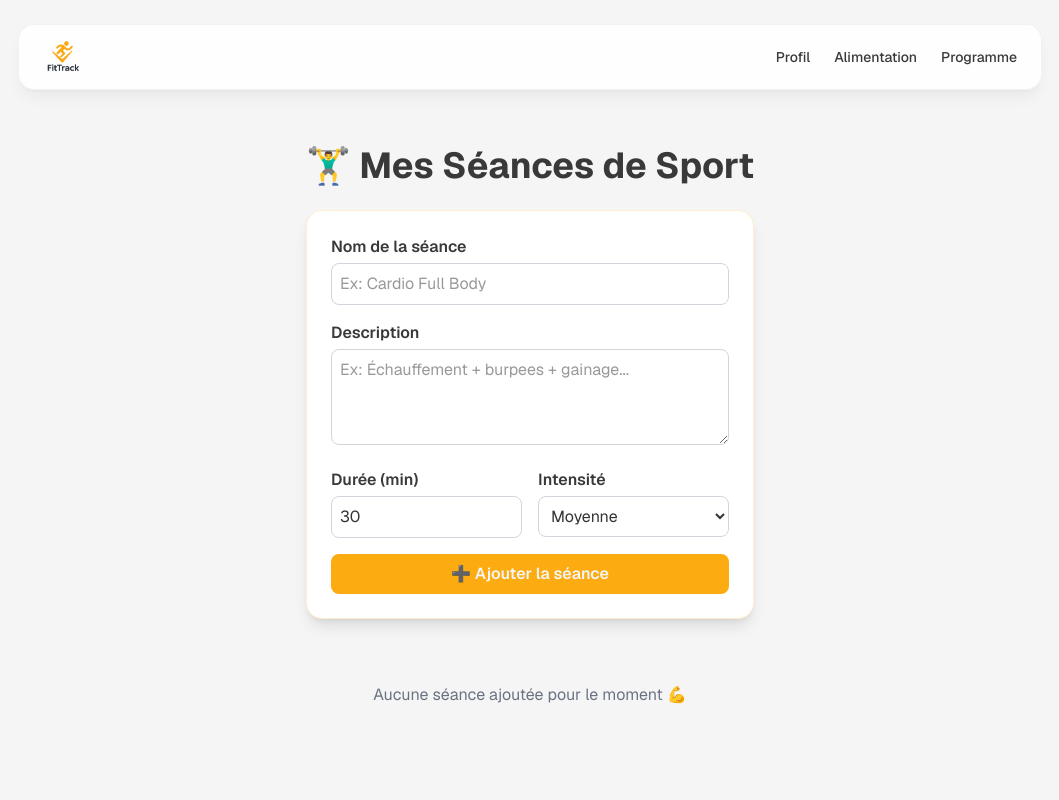
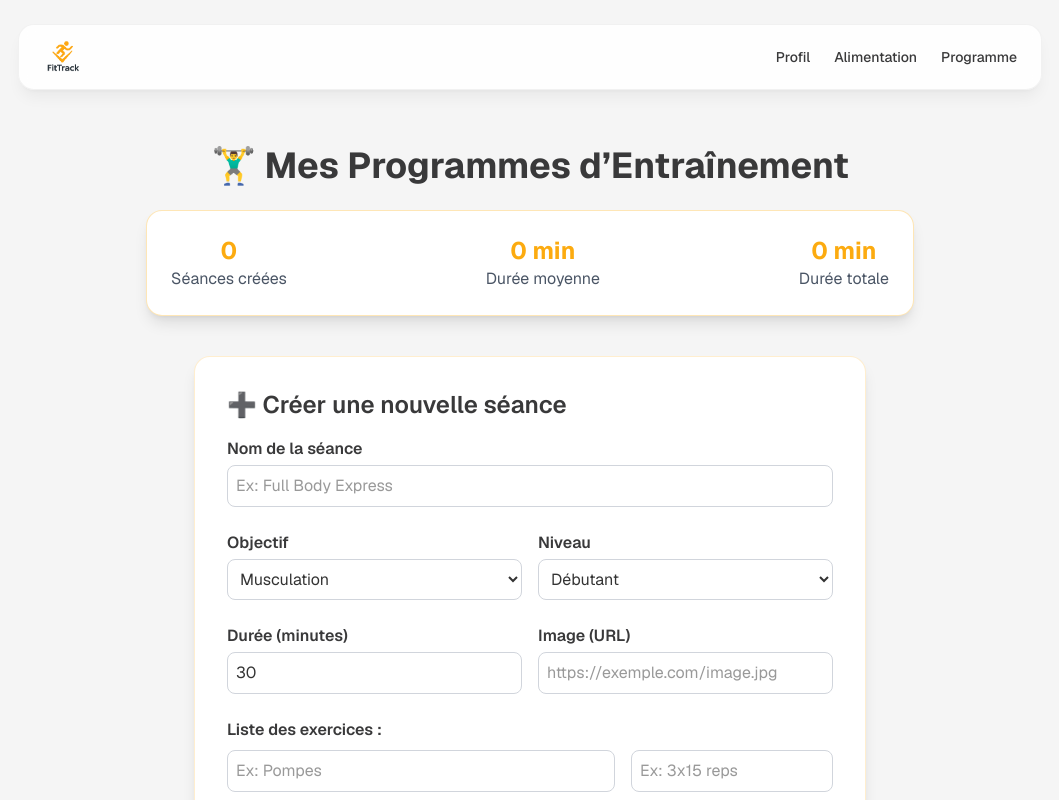
Before and after one commit to Muhammed-Ali19/fitTrack, a Next.js app: page /programme in a window 1280 px wide. Shown: the top 800 px of the page, without its empty margins (110-1169 px from the left). Built offline with nearby package versions, Linux system fonts and the light colour scheme.

Commit message:
Modif : Profil, Programme

```diff
--- a/src/app/programme/page.tsx
+++ b/src/app/programme/page.tsx
@@ -3,141 +3,263 @@ import React, { useState } from "react";
 import Nav from "../components/Nav";
 import Footer from "../components/Footer";
 
+interface Exercice {
+    nom: string;
+    repetitions: string;
+}
+
+interface Seance {
+    id: number;
+    titre: string;
+    objectif: string;
+    niveau: string;
+    duree: number;
+    image: string;
+    exercices: Exercice[];
+}
+
 export default function SeancesPage() {
-    const [seances, setSeances] = useState<
-        { id: number; titre: string; description: string; duree: number; intensite: string }[]
-    >([]);
+    const [seances, setSeances] = useState<Seance[]>([]);
     const [titre, setTitre] = useState("");
-    const [description, setDescription] = useState("");
+    const [objectif, setObjectif] = useState("Musculation");
+    const [niveau, setNiveau] = useState("Débutant");
     const [duree, setDuree] = useState<number>(30);
-    const [intensite, setIntensite] = useState("Moyenne");
+    const [image, setImage] = useState("");
+    const [exercices, setExercices] = useState<Exercice[]>([{ nom: "", repetitions: "" }]);
 
+    // ➕ Ajouter un exercice
+    const ajouterExercice = () => {
+        setExercices([...exercices, { nom: "", repetitions: "" }]);
+    };
+
+    // 🔄 Modifier un exercice
+    const handleExerciceChange = (index: number, field: keyof Exercice, value: string) => {
+        const newExercices = [...exercices];
+        newExercices[index][field] = value;
+        setExercices(newExercices);
+    };
+
+    // ➕ Ajouter la séance
     const ajouterSeance = (e: React.FormEvent) => {
         e.preventDefault();
         if (!titre.trim()) return alert("Le titre est obligatoire !");
-        const nouvelleSeance = {
+        const nouvelleSeance: Seance = {
             id: Date.now(),
             titre,
-            description,
+            objectif,
+            niveau,
             duree,
-            intensite,
+            image: image || "/images/seance-default.jpg",
+            exercices: exercices.filter((ex) => ex.nom.trim() !== ""),
         };
         setSeances([...seances, nouvelleSeance]);
         setTitre("");
-        setDescription("");
+        setObjectif("Musculation");
+        setNiveau("Débutant");
         setDuree(30);
-        setIntensite("Moyenne");
+        setImage("");
+        setExercices([{ nom: "", repetitions: "" }]);
     };
 
+    // ❌ Supprimer
     const supprimerSeance = (id: number) => {
         setSeances(seances.filter((s) => s.id !== id));
     };
 
+    // 🧮 Récapitulatif
+    const totalDuree = seances.reduce((acc, s) => acc + s.duree, 0);
+    const dureeMoyenne = seances.length ? Math.round(totalDuree / seances.length) : 0;
+
     return (
-        <div className="relative min-h-screen overflow-hidden bg-[#F5F5F5] font-sans text-[#333333]">
+        <div className="relative min-h-screen overflow-hidden bg-[#F5F5F5] font-sans text-[#333]">
             <Nav />
 
-            <main className="min-h-screen p-8 flex flex-col items-center">
-                {/* Titre */}
+            <main className="p-8 flex flex-col items-center">
+                {/* Titre principal */}
                 <h1 className="text-4xl font-bold text-[#39393A] my-6">
-                    🏋️‍♂️ Mes Séances de Sport
+                    🏋️‍♂️ Mes Programmes d’Entraînement
                 </h1>
 
-                {/* Formulaire d’ajout */}
+                {/* Section Récapitulatif */}
+                <section className="bg-white border border-[#FCAB10]/30 rounded-2xl shadow-lg w-full max-w-3xl p-6 mb-10 flex justify-between items-center text-center">
+                    <div>
+                        <p className="text-2xl font-bold text-[#FCAB10]">{seances.length}</p>
+                        <p className="text-gray-600">Séances créées</p>
+                    </div>
+                    <div>
+                        <p className="text-2xl font-bold text-[#FCAB10]">{dureeMoyenne} min</p>
+                        <p className="text-gray-600">Durée moyenne</p>
+                    </div>
+                    <div>
+                        <p className="text-2xl font-bold text-[#FCAB10]">{totalDuree} min</p>
+                        <p className="text-gray-600">Durée totale</p>
+                    </div>
+                </section>
+
+                {/* Formulaire */}
                 <form
                     onSubmit={ajouterSeance}
-                    className="bg-white shadow-lg rounded-2xl p-6 w-full max-w-md space-y-4 border border-[#FCAB10]/20"
+                    className="bg-white shadow-lg rounded-2xl p-8 w-full max-w-2xl border border-[#FCAB10]/20 space-y-6"
                 >
+                    <h2 className="text-2xl font-semibold text-[#39393A] mb-4">
+                        ➕ Créer une nouvelle séance
+                    </h2>
+
                     <div>
-                        <label className="block text-[#39393A] font-semibold mb-1">
-                            Nom de la séance
-                        </label>
+                        <label className="font-semibold text-[#39393A]">Nom de la séance</label>
                         <input
                             type="text"
                             value={titre}
                             onChange={(e) => setTitre(e.target.value)}
-                            className="w-full border border-gray-300 rounded-lg p-2 focus:outline-none focus:ring-2 focus:ring-[#FCAB10]"
-                            placeholder="Ex: Cardio Full Body"
+                            placeholder="Ex: Full Body Express"
+                            className="w-full mt-1 border border-gray-300 rounded-lg p-2 focus:ring-2 focus:ring-[#FCAB10]"
                         />
                     </div>
 
-                    <div>
-                        <label className="block text-[#39393A] font-semibold mb-1">
-                            Description
-                        </label>
-                        <textarea
-                            value={description}
-                            onChange={(e) => setDescription(e.target.value)}
-                            className="w-full border border-gray-300 rounded-lg p-2 h-24 focus:outline-none focus:ring-2 focus:ring-[#FCAB10]"
-                            placeholder="Ex: Échauffement + burpees + gainage..."
-                        />
+                    <div className="flex gap-4">
+                        <div className="w-1/2">
+                            <label className="font-semibold text-[#39393A]">Objectif</label>
+                            <select
+                                value={objectif}
+                                onChange={(e) => setObjectif(e.target.value)}
+                                className="w-full mt-1 border border-gray-300 rounded-lg p-2 focus:ring-2 focus:ring-[#FCAB10]"
+                            >
+                                <option>Musculation</option>
+                                <option>Cardio</option>
+                                <option>Perte de poids</option>
+                                <option>Souplesse</option>
+                            </select>
                         </div>
 
-                    <div className="flex space-x-4">
                         <div className="w-1/2">
-                            <label className="block text-[#39393A] font-semibold mb-1">
-                                Durée (min)
-                            </label>
+                            <label className="font-semibold text-[#39393A]">Niveau</label>
+                            <select
+                                value={niveau}
+                                onChange={(e) => setNiveau(e.target.value)}
+                                className="w-full mt-1 border border-gray-300 rounded-lg p-2 focus:ring-2 focus:ring-[#FCAB10]"
+                            >
+                                <option>Débutant</option>
+                                <option>Intermédiaire</option>
+                                <option>Avancé</option>
+                            </select>
+                        </div>
+                    </div>
+
+                    <div className="flex gap-4">
+                        <div className="w-1/2">
+                            <label className="font-semibold text-[#39393A]">Durée (minutes)</label>
                             <input
                                 type="number"
                                 value={duree}
                                 onChange={(e) => setDuree(Number(e.target.value))}
                                 min={5}
                                 max={180}
-                                className="w-full border border-gray-300 rounded-lg p-2 focus:outline-none focus:ring-2 focus:ring-[#FCAB10]"
+                                className="w-full mt-1 border border-gray-300 rounded-lg p-2 focus:ring-2 focus:ring-[#FCAB10]"
                             />
                         </div>
 
                         <div className="w-1/2">
-                            <label className="block text-[#39393A] font-semibold mb-1">
-                                Intensité
+                            <label className="font-semibold text-[#39393A]">Image (URL)</label>
+                            <input
+                                type="text"
+                                value={image}
+                                onChange={(e) => setImage(e.target.value)}
+                                placeholder="https://exemple.com/image.jpg"
+                                className="w-full mt-1 border border-gray-300 rounded-lg p-2 focus:ring-2 focus:ring-[#FCAB10]"
+                            />
+                        </div>
+                    </div>
+
+                    {/* Exercices */}
+                    <div>
+                        <label className="font-semibold text-[#39393A] block mb-2">
+                            Liste des exercices :
                         </label>
-                            <select
-                                value={intensite}
-                                onChange={(e) => setIntensite(e.target.value)}
-                                className="w-full border border-gray-300 rounded-lg p-2 focus:outline-none focus:ring-2 focus:ring-[#FCAB10]"
+                        {exercices.map((ex, i) => (
+                            <div key={i} className="flex gap-4 mb-2">
+                                <input
+                                    type="text"
+                                    placeholder="Ex: Pompes"
+                                    value={ex.nom}
+                                    onChange={(e) => handleExerciceChange(i, "nom", e.target.value)}
+                                    className="flex-1 border border-gray-300 rounded-lg p-2"
+                                />
+                                <input
+                                    type="text"
+                                    placeholder="Ex: 3x15 reps"
+                                    value={ex.repetitions}
+                                    onChange={(e) => handleExerciceChange(i, "repetitions", e.target.value)}
+                                    className="w-1/3 border border-gray-300 rounded-lg p-2"
+                                />
+                            </div>
+                        ))}
+                        <button
+                            type="button"
+                            onClick={ajouterExercice}
+                            className="text-[#FCAB10] font-semibold hover:underline mt-1"
                         >
-                                <option>Faible</option>
-                                <option>Moyenne</option>
-                                <option>Élevée</option>
-                            </select>
-                        </div>
+                            + Ajouter un exercice
+                        </button>
                     </div>
 
                     <button
                         type="submit"
-                        className="w-full bg-[#FCAB10] text-[#F5F5F5] font-semibold py-2 rounded-lg hover:bg-[#e69a0d] transition"
+                        className="w-full bg-[#FCAB10] text-white font-semibold py-2 rounded-lg hover:bg-[#e69a0d] transition"
                     >
-                        ➕ Ajouter la séance
+                        Créer la séance
                     </button>
                 </form>
 
                 {/* Liste des séances */}
-                <section className="w-full max-w-2xl mt-10 space-y-4">
+                <section className="w-full max-w-4xl mt-10 space-y-6">
                     {seances.map((s) => (
                         <div
                             key={s.id}
-                            className="bg-white border border-[#FCAB10]/20 rounded-xl p-4 shadow flex justify-between items-center"
+                            className="bg-white border border-[#FCAB10]/30 rounded-xl shadow-md overflow-hidden"
                         >
-                            <div>
-                                <h2 className="text-xl font-semibold text-[#39393A]">{s.titre}</h2>
-                                <p className="text-sm text-[#555]">{s.description}</p>
-                                <p className="text-sm mt-1 text-[#333]">
-                                    ⏱️ {s.duree} min | 🔥 Intensité : <strong>{s.intensite}</strong>
+                            <div className="flex items-center gap-6 p-4">
+                                <img
+                                    src={s.image}
+                                    alt={s.titre}
+                                    className="w-32 h-32 object-cover rounded-xl border border-[#FCAB10]/20"
+                                />
+                                <div className="flex-1">
+                                    <h3 className="text-2xl font-bold text-[#39393A]">{s.titre}</h3>
+                                    <p className="text-sm text-gray-600 mb-1">
+                                        🎯 {s.objectif} | 💪 {s.niveau}
                                     </p>
+                                    <div className="w-full bg-gray-200 rounded-full h-3 mt-2">
+                                        <div
+                                            className="bg-[#FCAB10] h-3 rounded-full"
+                                            style={{ width: `${Math.min((s.duree / 120) * 100, 100)}%` }}
+                                        />
+                                    </div>
+                                    <p className="text-sm text-gray-700 mt-1">⏱️ {s.duree} minutes</p>
                                 </div>
                                 <button
                                     onClick={() => supprimerSeance(s.id)}
-                                className="bg-[#FF3D00] text-white px-3 py-1 rounded-lg hover:bg-red-600 transition"
+                                    className="bg-[#FF3D00] text-white px-3 py-2 rounded-lg hover:bg-red-600 transition"
                                 >
                                     Supprimer
                                 </button>
+                            </div>
+
+                            <div className="px-6 pb-4">
+                                <h4 className="font-semibold text-[#39393A] mt-2 mb-1">Exercices :</h4>
+                                <ul className="list-disc list-inside text-sm text-gray-700">
+                                    {s.exercices.map((ex, i) => (
+                                        <li key={i}>
+                                            {ex.nom} – {ex.repetitions}
+                                        </li>
+                                    ))}
+                                </ul>
+                            </div>
                         </div>
                     ))}
 
                     {seances.length === 0 && (
                         <p className="text-center text-gray-500 mt-6">
-                            Aucune séance ajoutée pour le moment 💪
+                            Aucune séance enregistrée. Commence à créer ton premier programme 💪
                         </p>
                     )}
                 </section>
```
Also changed, not shown: src/app/connexion/page.tsx (+10 -1 lines), src/app/inscription/page.tsx (+37 -16 lines), src/app/profil/page.tsx (+26 -31 lines). Lines whose indentation alone changed are shown as unchanged.
